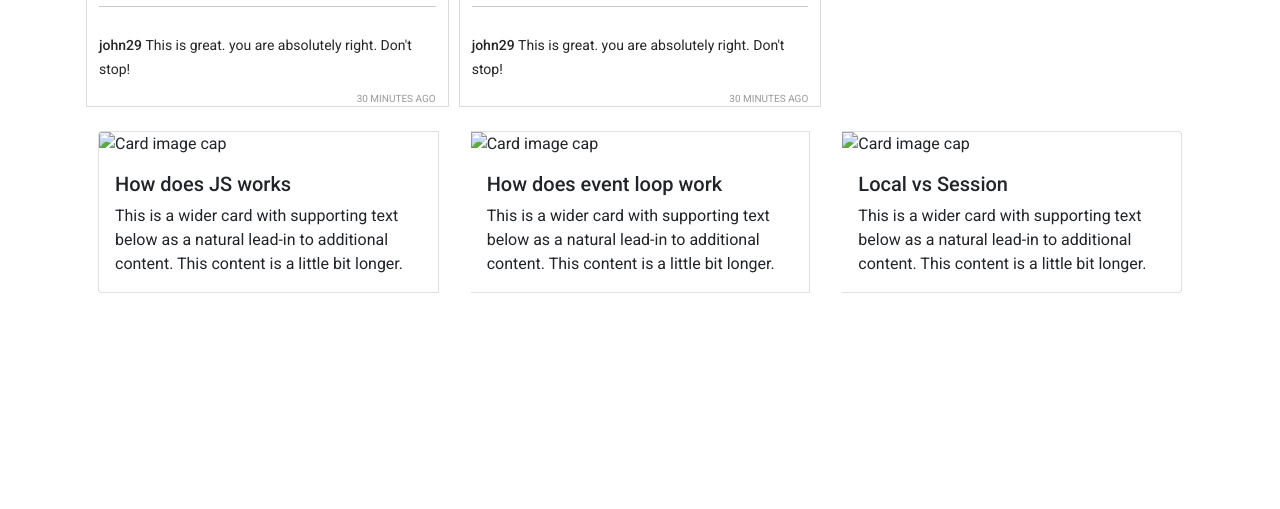
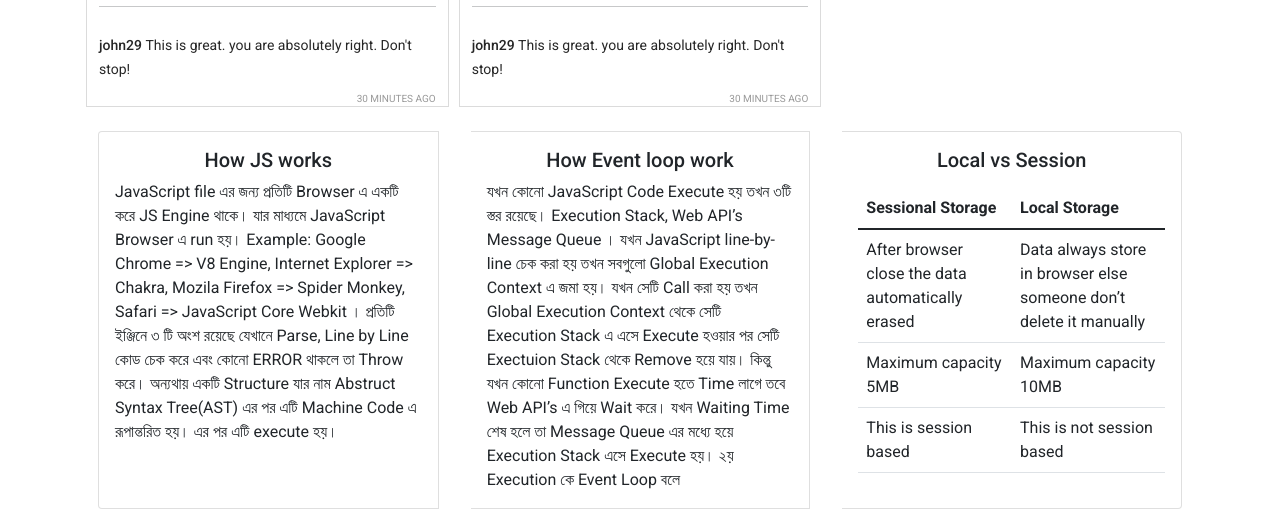
Before and after one commit to Durjoyvai/assignment-7, a plain HTML site: page index.html in a window 1280 px wide. Shown: the part 1425-1934 px from the top of the page. Before the commit the page ends 1718 px from the top, so only its background shows below. Drawn offline with nearby package versions, Linux system fonts and the light colour scheme.

Commit message:
first commit

```diff
--- a/index.html
+++ b/index.html
@@ -1,3 +1,4 @@
+
 <!DOCTYPE html>
 <html lang="en">
   <head>
@@ -93,35 +94,63 @@
       <h1></h1>
       <div class="card-group">
         <div class="card mx-3">
-          <img class="card-img-top" src="..." alt="Card image cap" />
           <div class="card-body">
-            <h5 class="card-title">How does JS works</h5>
+            <h5 class="card-title text-center">How JS works</h5>
             <p class="card-text">
-              This is a wider card with supporting text below as a natural
-              lead-in to additional content. This content is a little bit
-              longer.
+              JavaScript file এর জন্য প্রতিটি Browser এ একটি করে JS Engine
+              থাকে। যার মাধ্যমে JavaScript Browser এ run হয়। Example: Google
+              Chrome => V8 Engine, Internet Explorer => Chakra, Mozila Firefox =>
+              Spider Monkey, Safari => JavaScript Core Webkit । প্রতিটি ইঞ্জিনে ৩
+              টি অংশ রয়েছে যেখানে Parse, Line by Line কোড চেক করে এবং কোনো ERROR
+              থাকলে তা Throw করে। অন্যথায় একটি Structure যার নাম Abstruct Syntax
+              Tree(AST) এর পর এটি Machine Code এ রূপান্তরিত হয়। এর পর এটি
+              execute হয়।
             </p>
           </div>
         </div>
         <div class="card mx-3">
-          <img class="card-img-top" src="..." alt="Card image cap" />
           <div class="card-body">
-            <h5 class="card-title">How does event loop work</h5>
+            <h5 class="card-title text-center">How Event loop work</h5>
             <p class="card-text">
-              This is a wider card with supporting text below as a natural
-              lead-in to additional content. This content is a little bit
-              longer.
+              যখন কোনো JavaScript Code Execute হয় তখন ৩টি স্তর রয়েছে।
+              Execution Stack,  Web API’s  Message Queue । যখন JavaScript
+              line-by-line চেক করা হয় তখন সবগুলো Global Execution Context এ জমা
+              হয়। যখন সেটি Call করা হয় তখন Global Execution Context থেকে সেটি
+              Execution Stack এ এসে Execute হওয়ার পর সেটি Exectuion Stack থেকে
+              Remove হয়ে যায়। কিন্তু যখন কোনো Function Execute হতে Time লাগে
+              তবে Web API’s এ গিয়ে Wait করে। যখন Waiting Time শেষ হলে তা Message
+              Queue এর মধ্যে হয়ে Execution Stack এসে Execute হয়। ২য় Execution কে
+              Event Loop বলে
             </p>
           </div>
         </div>
         <div class="card mx-3">
-          <img class="card-img-top" src="..." alt="Card image cap" />
           <div class="card-body">
-            <h5 class="card-title">Local vs Session</h5>
+            <h5 class="card-title text-center">Local vs Session</h5>
             <p class="card-text">
-              This is a wider card with supporting text below as a natural
-              lead-in to additional content. This content is a little bit
-              longer.
+              <table class="table">
+                <thead>
+                  <tr>
+                    <th scope="col">Sessional Storage</th>
+                    <th scope="col">Local Storage</th>
+                  </tr>
+                </thead>
+                <tbody>
+                  <tr>
+                    <td>After browser close the data automatically erased</th>
+                    <td>Data always store in browser else someone don’t delete it manually</td>
+                  </tr>
+                  <tr>
+                    <td>Maximum capacity 5MB</th>
+                    <td>Maximum capacity 10MB</td>
+                  </tr>
+                  <tr>
+                    <td>This is session based</th>
+                    <td>This is not session based</td>
+                  </tr>
+
+                </tbody>
+              </table>
             </p>
           </div>
         </div>
```
Also changed, not shown: css/style.css (line endings or trailing spaces).
